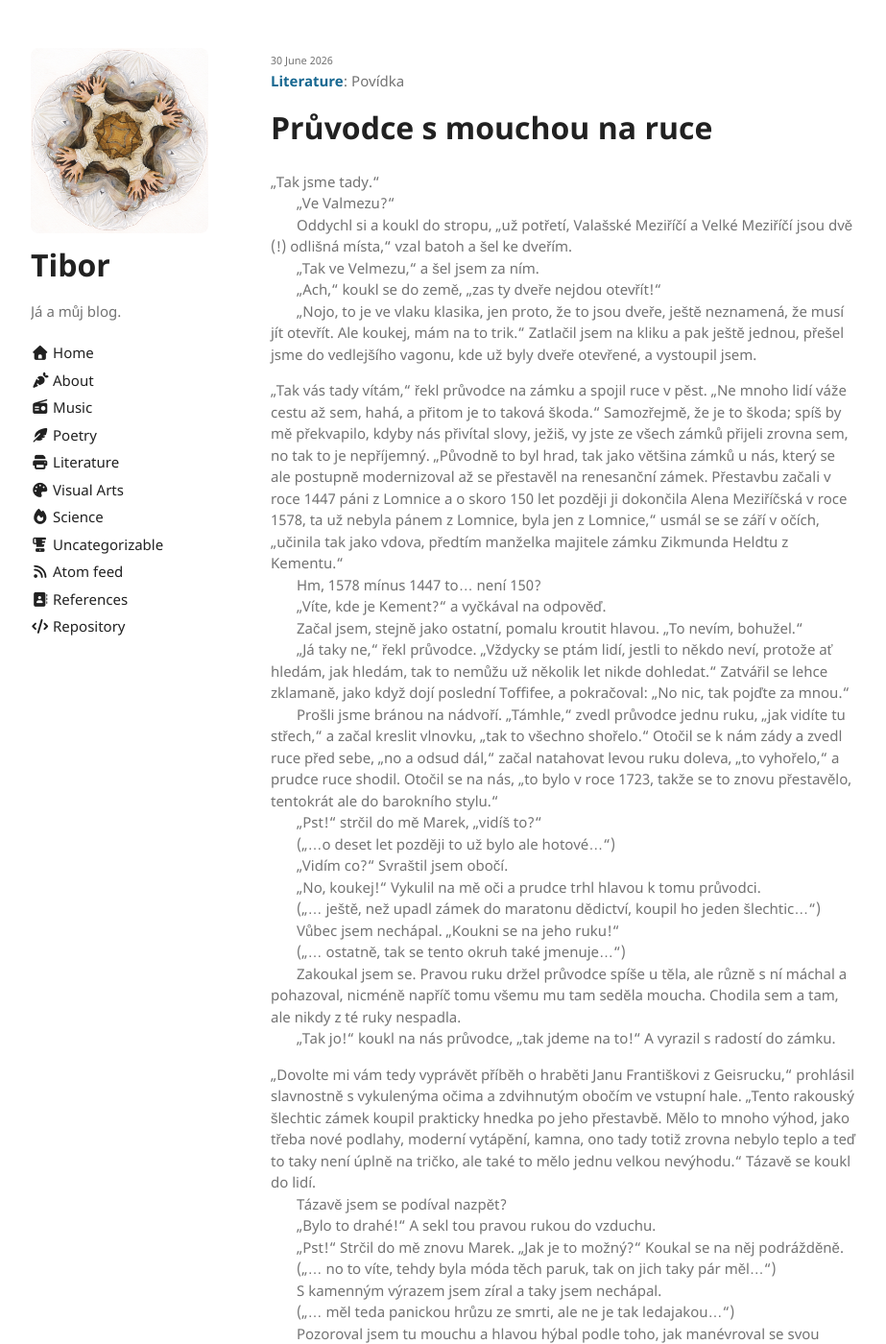
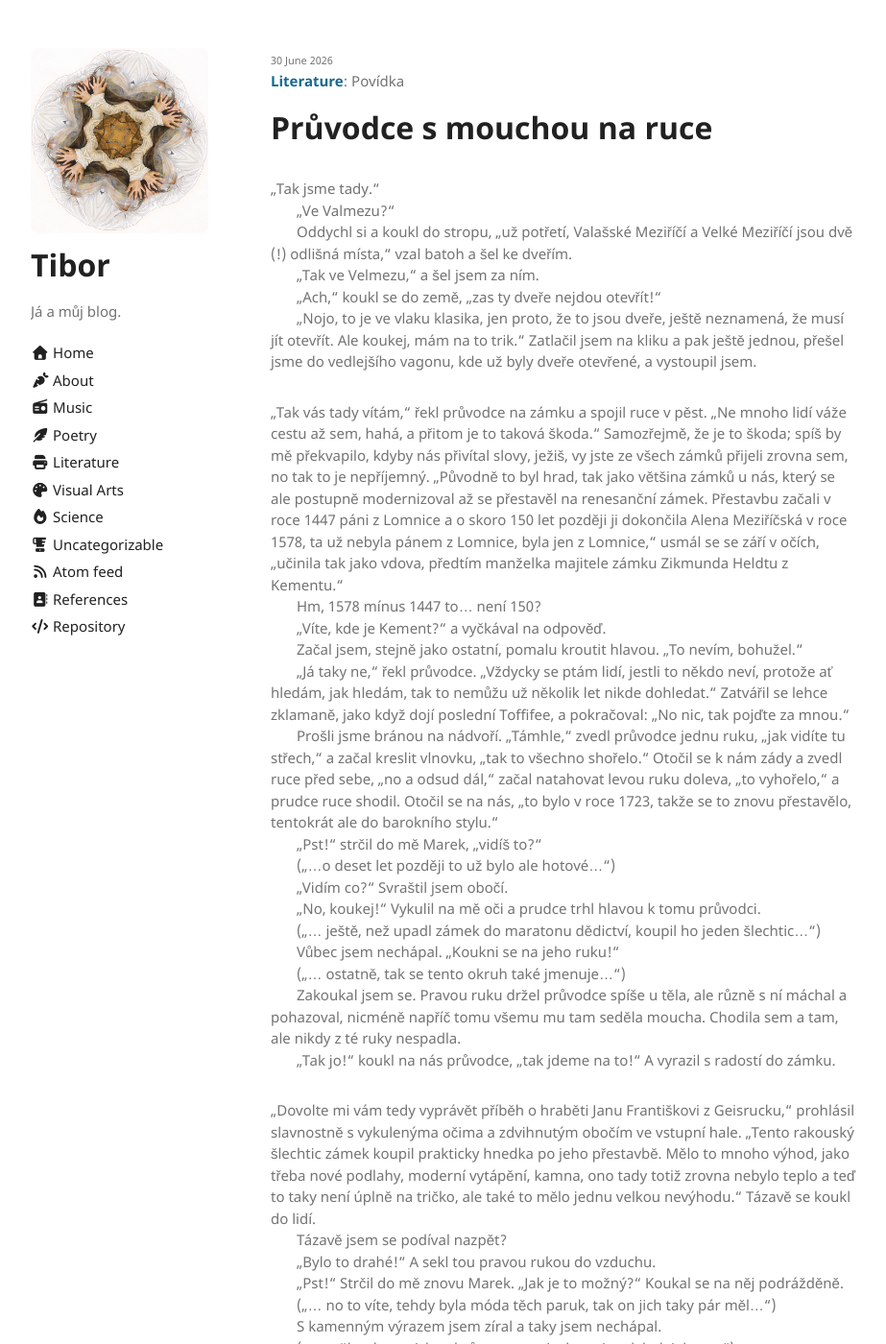
Before and after one commit to thefallofjohannm/thefallofjohannm.github.io, a Jekyll site: the page built from _posts/literature/2026-06-30-pruvodce-s-mouchou-na-ruce.md, in a window 1280 px wide and 1400 px high. Shown: the whole window at 96% size, without its empty margins (178-1101 px from the left). Built offline with Jekyll 4.4.1, drawn with Linux system fonts in a browser that asks for light colours.

Commit message:
bigger space in between paragraphs

```diff
--- a/_layouts/post_prose.html
+++ b/_layouts/post_prose.html
@@ -9,8 +9,6 @@ layout: default
 <h1>{{ page.title }}</h1>
 
 <style>
-
-
   /* Knižní styl odstavců - standardně s odsazením */
   .proza-text p {
     text-indent: 1.8em;
@@ -28,7 +26,7 @@ layout: default
   .proza-text hr {
     border: none;
     height: 0;
-    margin: 0.5em 0; /* Velikost prázdné mezery mezi scénami */
+    margin: 1em 0; /* Velikost prázdné mezery mezi scénami */
   }
 </style>
 
```
